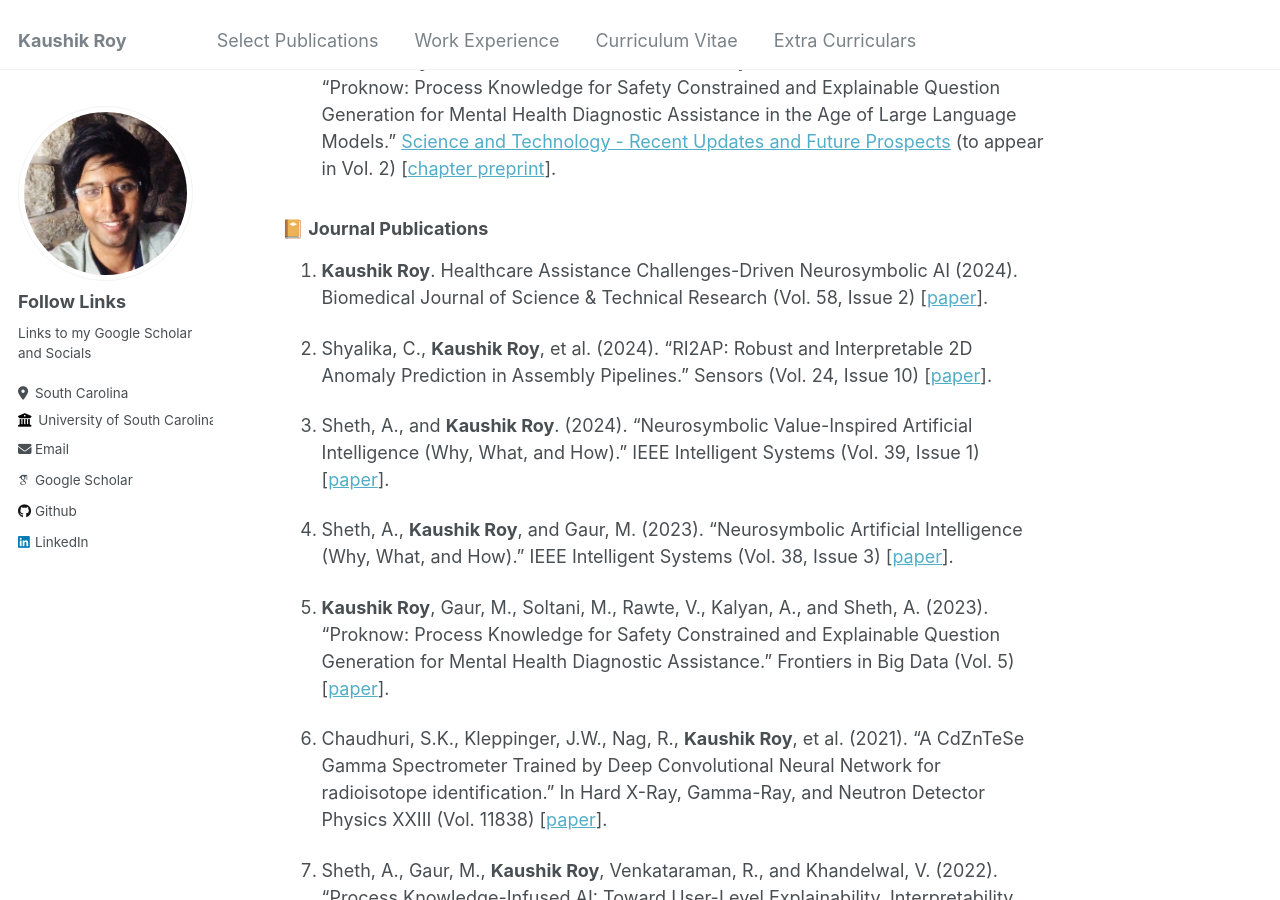
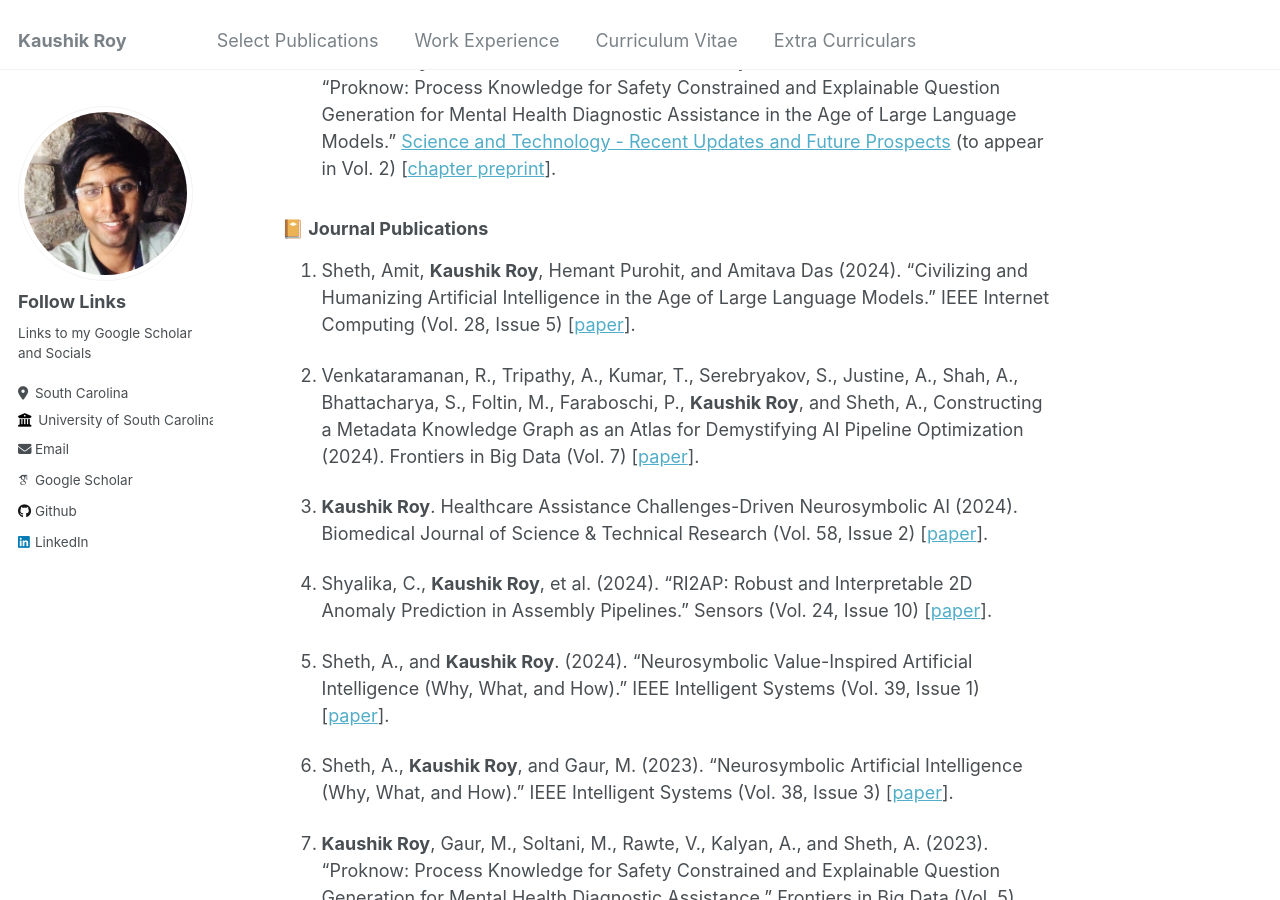
Before and after one commit to kauroy1994/home, a Jekyll site: the page built from _pages/markdown.md, in a window 1280 px wide and 900 px high, scrolled down 774 px. Built offline with Jekyll 4.4.1, drawn with Linux system fonts in a browser that asks for light colours; some web fonts are replaced.

Commit message:
Update markdown.md

```diff
--- a/_pages/markdown.md
+++ b/_pages/markdown.md
@@ -23,21 +23,25 @@ author_profile: true
 2. **Kaushik Roy**, Gaur, M., Soltani, M., Rawte, V., Kalyan, A., and Sheth, A. (2024). "Proknow: Process Knowledge for Safety Constrained and Explainable Question Generation for Mental Health Diagnostic Assistance in the Age of Large Language Models." [Science and Technology - Recent Updates and Future Prospects](https://www.bookpi.org/bookstore/product/science-and-technology-recent-updates-and-future-prospects-vol-1/) (to appear in Vol. 2) [[chapter preprint](https://scholarcommons.sc.edu/cgi/viewcontent.cgi?article=1631&context=aii_fac_pub)].
 
 ### 📔 Journal Publications
-1. **Kaushik Roy**. Healthcare Assistance Challenges-Driven Neurosymbolic AI (2024). Biomedical Journal of Science & Technical Research (Vol. 58, Issue 2) [[paper](https://scholarcommons.sc.edu/cgi/viewcontent.cgi?article=1629&context=aii_fac_pub)].
+1. Sheth, Amit, **Kaushik Roy**, Hemant Purohit, and Amitava Das (2024). "Civilizing and Humanizing Artificial Intelligence in the Age of Large Language Models." IEEE Internet Computing (Vol. 28, Issue 5) [[paper](https://www.computer.org/csdl/magazine/ic/2024/05/10779592/22qTaCWboJO)].
 
-2. Shyalika, C., **Kaushik Roy**, et al. (2024). "RI2AP: Robust and Interpretable 2D Anomaly Prediction in Assembly Pipelines." Sensors (Vol. 24, Issue 10) [[paper](https://www.mdpi.com/1424-8220/24/10/3244/pdf)].
+2. Venkataramanan, R., Tripathy, A., Kumar, T., Serebryakov, S., Justine, A., Shah, A., Bhattacharya, S., Foltin, M., Faraboschi, P., **Kaushik Roy**, and Sheth, A., Constructing a Metadata Knowledge Graph as an Atlas for Demystifying AI Pipeline Optimization (2024). Frontiers in Big Data (Vol. 7) [[paper](https://www.frontiersin.org/journals/big-data/articles/10.3389/fdata.2024.1476506/abstract)].
 
-3. Sheth, A., and **Kaushik Roy**. (2024). "Neurosymbolic Value-Inspired Artificial Intelligence (Why, What, and How)." IEEE Intelligent Systems (Vol. 39, Issue 1) [[paper](https://ieeexplore.ieee.org/iel7/9670/10453363/10453391.pdf?casa_token=jSBD-lIgCsMAAAAA:WuZhjQxMcKOsTzR6Y-GhpmPJC7ciclwGHpmZReW4aFigbRWfuI9thQ0l9BfAiQOns2DvP_RB)].
+3. **Kaushik Roy**. Healthcare Assistance Challenges-Driven Neurosymbolic AI (2024). Biomedical Journal of Science & Technical Research (Vol. 58, Issue 2) [[paper](https://scholarcommons.sc.edu/cgi/viewcontent.cgi?article=1629&context=aii_fac_pub)].
 
-4. Sheth, A., **Kaushik Roy**, and Gaur, M. (2023). "Neurosymbolic Artificial Intelligence (Why, What, and How)." IEEE Intelligent Systems (Vol. 38, Issue 3) [[paper](https://ieeexplore.ieee.org/iel7/9670/10148655/10148662.pdf?casa_token=tBPCIItkXucAAAAA:6cGAJKlln8zqSefXsGfi_x4t0Txp1JFUH_sT0hnuuzkebP0nb2Sf4jg5GOJ4oEHyD4Jx6bFc)].
+4. Shyalika, C., **Kaushik Roy**, et al. (2024). "RI2AP: Robust and Interpretable 2D Anomaly Prediction in Assembly Pipelines." Sensors (Vol. 24, Issue 10) [[paper](https://www.mdpi.com/1424-8220/24/10/3244/pdf)].
 
-5. **Kaushik Roy**, Gaur, M., Soltani, M., Rawte, V., Kalyan, A., and Sheth, A. (2023). "Proknow: Process Knowledge for Safety Constrained and Explainable Question Generation for Mental Health Diagnostic Assistance." Frontiers in Big Data (Vol. 5) [[paper](https://www.frontiersin.org/articles/10.3389/fdata.2022.1056728/pdf)].
+5. Sheth, A., and **Kaushik Roy**. (2024). "Neurosymbolic Value-Inspired Artificial Intelligence (Why, What, and How)." IEEE Intelligent Systems (Vol. 39, Issue 1) [[paper](https://ieeexplore.ieee.org/iel7/9670/10453363/10453391.pdf?casa_token=jSBD-lIgCsMAAAAA:WuZhjQxMcKOsTzR6Y-GhpmPJC7ciclwGHpmZReW4aFigbRWfuI9thQ0l9BfAiQOns2DvP_RB)].
 
-6. Chaudhuri, S.K., Kleppinger, J.W., Nag, R., **Kaushik Roy**, et al. (2021). "A CdZnTeSe Gamma Spectrometer Trained by Deep Convolutional Neural Network for radioisotope identification." In Hard X-Ray, Gamma-Ray, and Neutron Detector Physics XXIII (Vol. 11838) [[paper](https://scholarcommons.sc.edu/cgi/viewcontent.cgi?article=1545&context=aii_fac_pub)].
+6. Sheth, A., **Kaushik Roy**, and Gaur, M. (2023). "Neurosymbolic Artificial Intelligence (Why, What, and How)." IEEE Intelligent Systems (Vol. 38, Issue 3) [[paper](https://ieeexplore.ieee.org/iel7/9670/10148655/10148662.pdf?casa_token=tBPCIItkXucAAAAA:6cGAJKlln8zqSefXsGfi_x4t0Txp1JFUH_sT0hnuuzkebP0nb2Sf4jg5GOJ4oEHyD4Jx6bFc)].
 
-7. Sheth, A., Gaur, M., **Kaushik Roy**, Venkataraman, R., and Khandelwal, V. (2022). "Process Knowledge-Infused AI: Toward User-Level Explainability, Interpretability, and Safety." IEEE Internet Computing (Vol. 26, Issue 5) [[paper](https://ieeexplore.ieee.org/iel7/4236/9889120/09889132.pdf?casa_token=EGFftKitAHIAAAAA:o7oUegyp3OUsZb2aUI88J97IGNDrGhTSqatJlJri8OiWia__udllHVIC3iCBTt3KtF601nnc)].
+7. **Kaushik Roy**, Gaur, M., Soltani, M., Rawte, V., Kalyan, A., and Sheth, A. (2023). "Proknow: Process Knowledge for Safety Constrained and Explainable Question Generation for Mental Health Diagnostic Assistance." Frontiers in Big Data (Vol. 5) [[paper](https://www.frontiersin.org/articles/10.3389/fdata.2022.1056728/pdf)].
 
-8. Sheth, A., Gaur, M., **Kaushik Roy**, and Faldu, K. (2021). "Knowledge-intensive Language Understanding for Explainable AI." IEEE Internet Computing (Vol. 25, Issue 5) [[paper](https://ieeexplore.ieee.org/iel7/4236/9565405/09514440.pdf?casa_token=oZmj5hDj31QAAAAA:-My73_vFFd6hcDHSIcjK6TDQszUN5ouON-fWu7UQZm04gmS_b26R_yHdcj2R6orUzkXh5jp-)].
+8. Chaudhuri, S.K., Kleppinger, J.W., Nag, R., **Kaushik Roy**, et al. (2021). "A CdZnTeSe Gamma Spectrometer Trained by Deep Convolutional Neural Network for radioisotope identification." In Hard X-Ray, Gamma-Ray, and Neutron Detector Physics XXIII (Vol. 11838) [[paper](https://scholarcommons.sc.edu/cgi/viewcontent.cgi?article=1545&context=aii_fac_pub)].
+
+9. Sheth, A., Gaur, M., **Kaushik Roy**, Venkataraman, R., and Khandelwal, V. (2022). "Process Knowledge-Infused AI: Toward User-Level Explainability, Interpretability, and Safety." IEEE Internet Computing (Vol. 26, Issue 5) [[paper](https://ieeexplore.ieee.org/iel7/4236/9889120/09889132.pdf?casa_token=EGFftKitAHIAAAAA:o7oUegyp3OUsZb2aUI88J97IGNDrGhTSqatJlJri8OiWia__udllHVIC3iCBTt3KtF601nnc)].
+
+10. Sheth, A., Gaur, M., **Kaushik Roy**, and Faldu, K. (2021). "Knowledge-intensive Language Understanding for Explainable AI." IEEE Internet Computing (Vol. 25, Issue 5) [[paper](https://ieeexplore.ieee.org/iel7/4236/9565405/09514440.pdf?casa_token=oZmj5hDj31QAAAAA:-My73_vFFd6hcDHSIcjK6TDQszUN5ouON-fWu7UQZm04gmS_b26R_yHdcj2R6orUzkXh5jp-)].
 
 ### 📰 Conference Publications
 1. Tiwari, A., Sinan, M., **Kaushik Roy**, Sheth, A., Saha, S., & Bhattacharyya, P. (2024, August). Towards a Contextualized and Semantics Infused Dialogue Generation Loss Function and Evaluation Metric. In Joint European Conference on Machine Learning and Knowledge Discovery in Databases (pp. 342-360). Cham: Springer Nature Switzerland [[paper](https://link.springer.com/chapter/10.1007/978-3-031-70371-3_20)].
```
